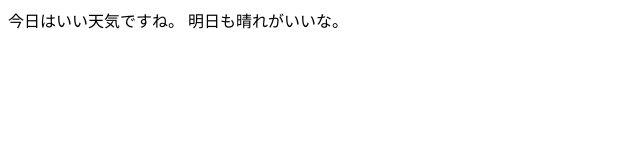
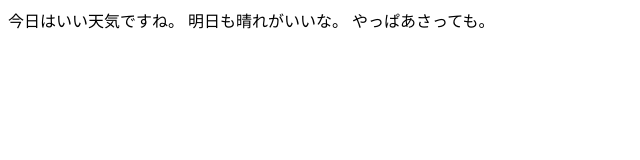
Before and after one commit to suzuki094/2026511, a plain HTML site: page index.html in a window 1280 px wide. Shown: the whole page, without its empty margins (0-640 px from the left). Drawn offline with Linux system fonts and the light colour scheme.

Commit message:
Update index.html
内容を追加しました

```diff
--- a/index.html
+++ b/index.html
@@ -7,5 +7,6 @@
     <body>
       今日はいい天気ですね。
       明日も晴れがいいな。
+        やっぱあさっても。
     </body>
 </html>
```
